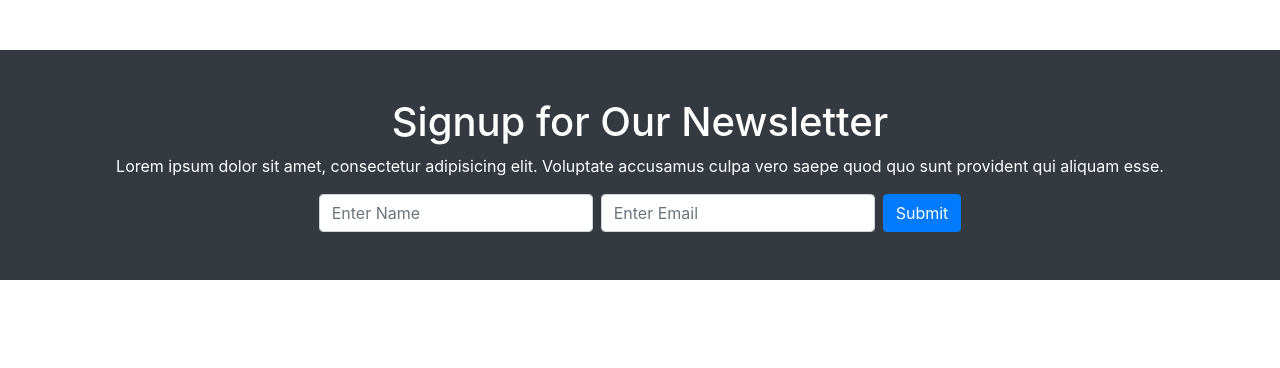
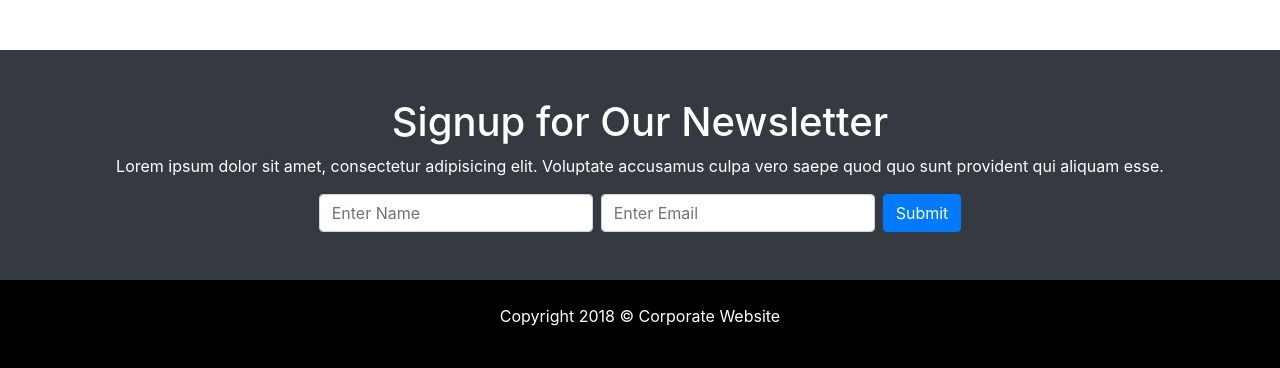
Before and after one commit to MazBenOscar/corporate-website-project-bs4, a website: page src/index.html in a window 1280 px wide. Shown: the part 2417-2785 px from the top of the page. Before the commit the page ends 2697 px from the top, so only its background shows below. Drawn offline with Linux system fonts and the light colour scheme; some packages are replaced by stand-ins of ours; a script that the page names is missing.

Commit message:
Added a Footer Section

```diff
--- a/src/index.html
+++ b/src/index.html
@@ -230,6 +230,19 @@
         </div>
     </section>
 
+    <!--FOOTER-->
+
+    <footer id="main-footer" class="text-center p-4">
+
+        <div class="container">
+            <div class="row">
+                <div class="col">
+                    <p>Copyright 2018 &copy; Corporate Website</p>
+                </div>
+            </div>
+        </div>
+    </footer>
+
     <!--VIDEO MODAL-->
     <div class="modal fade" id="videoModal">
         <div class="modal-dialog">
@@ -243,6 +256,7 @@
             </div>
         </div>
     </div>
+
     <script src="js/jquery.min.js"></script>
     <script src="js/popper.min.js"></script>
     <script src="js/bootstrap.min.js"></script>
--- a/src/scss/style.scss
+++ b/src/scss/style.scss
@@ -70,3 +70,8 @@ body {
     color: #fff;
   }
 }
+
+footer#main-footer {
+  background: #000;
+  color: #fff;
+}
```
Also changed, not shown: src/css/style.css.
